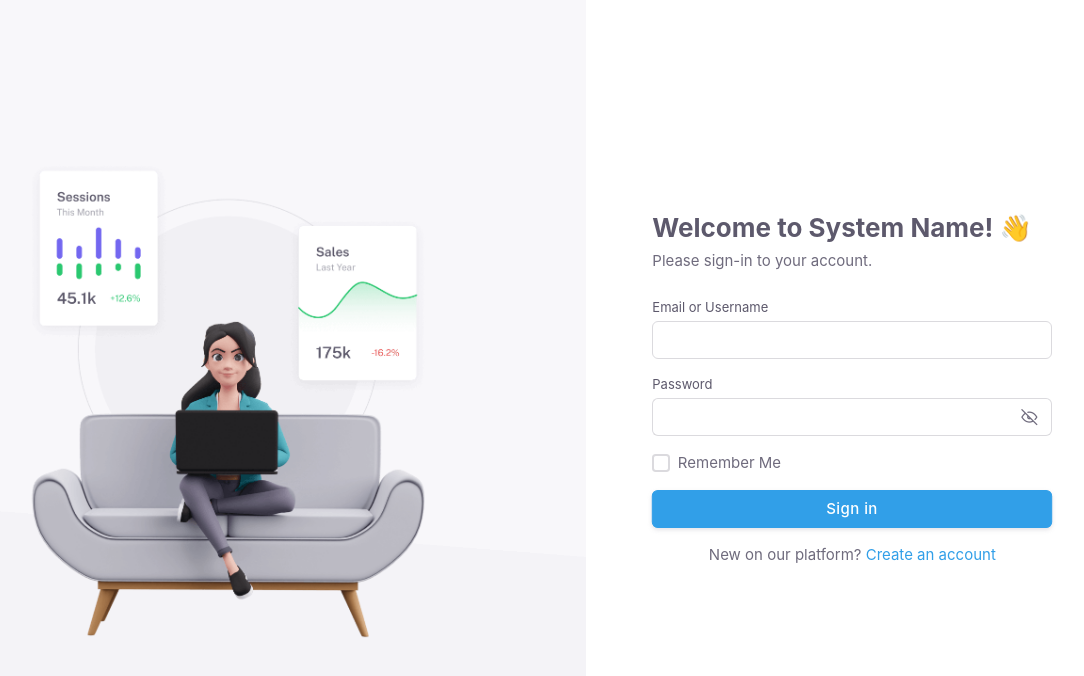
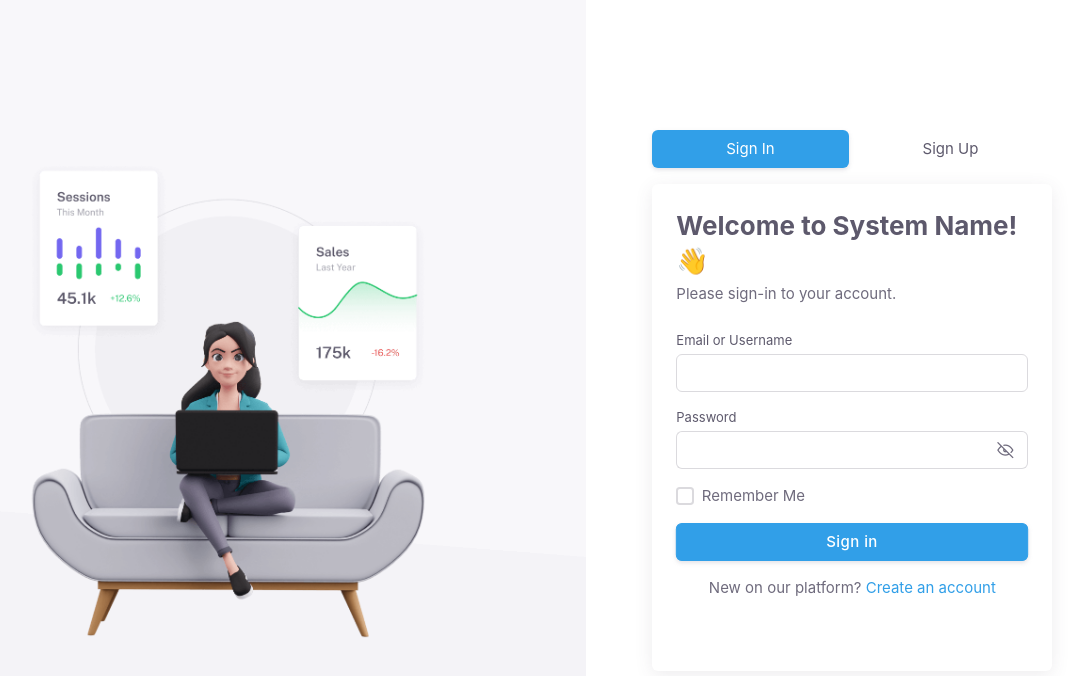
Before and after one commit to alonzojoe/lms, a React (Vite) app: page / in a window 1280 px wide. Shown: the top 676 px of the page, without its empty margins (161-1245 px from the left). Built offline with nearby package versions, Linux system fonts and the light colour scheme.

Commit message:
feat: Auth make tabular for Sign In and Sign Up with toggle component Login and Register

```diff
--- a/src/pages/Auth/Auth.jsx
+++ b/src/pages/Auth/Auth.jsx
@@ -1,7 +1,12 @@
 import AuthImg from "@/assets/images/auth-img.png";
 import Light from "@/assets/images/light.png";
 import "@/assets/vendor/css/pages/page-auth.css";
+import useToggle from "@/hooks/useToggle";
+import Login from "@/pages/Auth/components/Login";
+import Register from "@/pages/Auth/components/Register";
 const Auth = () => {
+  const [tab, toggleTab] = useToggle(false);
+
   return (
     <div className="authentication-wrapper authentication-cover authentication-bg">
       <div className="authentication-inner row">
@@ -68,79 +73,33 @@ const Auth = () => {
               </a>
             </div>
 
-            <h3 className="mb-1 fw-bold">Welcome to System Name! 👋</h3>
-            <p className="mb-4">Please sign-in to your account.</p>
-
-            <form
-              id="formAuthentication"
-              className="mb-3 fv-plugins-bootstrap5 fv-plugins-framework"
-              action="index.html"
-              method="POST"
-              noValidate="novalidate"
-            >
-              <div className="mb-3 fv-plugins-icon-container">
-                <label htmlFor="email" className="form-label">
-                  Email or Username
-                </label>
-                <input
-                  type="text"
-                  className="form-control"
-                  id="email"
-                  name="email-username"
-                  autoFocus=""
-                />
-                <div className="fv-plugins-message-container fv-plugins-message-container--enabled invalid-feedback"></div>
+            <div className="nav-align-top mb-4">
+              <ul className="nav nav-pills mb-3 nav-fill" role="tablist">
+                <li className="nav-item" role="presentation">
+                  <button
+                    type="button"
+                    role="tab"
+                    className={!tab ? `nav-link active` : `nav-link`}
+                    onClick={() => toggleTab()}
+                  >
+                    Sign In
+                  </button>
+                </li>
+                <li className="nav-item" role="presentation">
+                  <button
+                    type="button"
+                    className={tab ? `nav-link active` : `nav-link`}
+                    onClick={() => toggleTab()}
+                    role="tab"
+                  >
+                    Sign Up
+                  </button>
+                </li>
+              </ul>
+              <div className="tab-content">
+                {!tab ? <Login /> : <Register />}
               </div>
-              <div className="mb-3 form-password-toggle fv-plugins-icon-container">
-                <div className="d-flex justify-content-between">
-                  <label className="form-label" htmlFor="password">
-                    Password
-                  </label>
-                  {/* <a href="auth-forgot-password-cover.html">
-                    <small>Forgot Password?</small>
-                  </a> */}
-                </div>
-                <div className="input-group input-group-merge has-validation">
-                  <input
-                    type="password"
-                    id="password"
-                    className="form-control"
-                    name="password"
-                    aria-describedby="password"
-                  />
-                  <span className="input-group-text cursor-pointer">
-                    <i className="ti ti-eye-off"></i>
-                  </span>
-                </div>
-                <div className="fv-plugins-message-container fv-plugins-message-container--enabled invalid-feedback"></div>
-              </div>
-              <div className="mb-3">
-                <div className="form-check">
-                  <input
-                    className="form-check-input"
-                    type="checkbox"
-                    id="remember-me"
-                  />
-                  <label className="form-check-label" htmlFor="remember-me">
-                    {" "}
-                    Remember Me{" "}
-                  </label>
-                </div>
-              </div>
-              <button className="btn btn-primary d-grid w-100 waves-effect waves-light">
-                Sign in
-              </button>
-              <input type="hidden" />
-            </form>
-
-            <p className="text-center">
-              <span>New on our platform?</span>{" "}
-              <a href="auth-register-cover.html">
-                <span>Create an account</span>
-              </a>
-            </p>
-
-            <div className="divider my-4"></div>
+            </div>
           </div>
         </div>
       </div>
--- /dev/null
+++ b/src/pages/Auth/components/Login.jsx
@@ -0,0 +1,81 @@
+const Login = () => {
+  return (
+    <>
+      <h3 className="mb-1 fw-bold">Welcome to System Name! 👋</h3>
+      <p className="mb-4">Please sign-in to your account.</p>
+
+      <form
+        id="formAuthentication"
+        className="mb-3 fv-plugins-bootstrap5 fv-plugins-framework"
+        action="index.html"
+        method="POST"
+        noValidate="novalidate"
+      >
+        <div className="mb-3 fv-plugins-icon-container">
+          <label htmlFor="email" className="form-label">
+            Email or Username
+          </label>
+          <input
+            type="text"
+            className="form-control"
+            id="email"
+            name="email-username"
+            autoFocus=""
+          />
+          <div className="fv-plugins-message-container fv-plugins-message-container--enabled invalid-feedback"></div>
+        </div>
+        <div className="mb-3 form-password-toggle fv-plugins-icon-container">
+          <div className="d-flex justify-content-between">
+            <label className="form-label" htmlFor="password">
+              Password
+            </label>
+            {/* <a href="auth-forgot-password-cover.html">
+        <small>Forgot Password?</small>
+      </a> */}
+          </div>
+          <div className="input-group input-group-merge has-validation">
+            <input
+              type="password"
+              id="password"
+              className="form-control"
+              name="password"
+              aria-describedby="password"
+            />
+            <span className="input-group-text cursor-pointer">
+              <i className="ti ti-eye-off"></i>
+            </span>
+          </div>
+          <div className="fv-plugins-message-container fv-plugins-message-container--enabled invalid-feedback"></div>
+        </div>
+        <div className="mb-3">
+          <div className="form-check">
+            <input
+              className="form-check-input"
+              type="checkbox"
+              id="remember-me"
+            />
+            <label className="form-check-label" htmlFor="remember-me">
+              {" "}
+              Remember Me{" "}
+            </label>
+          </div>
+        </div>
+        <button className="btn btn-primary d-grid w-100 waves-effect waves-light">
+          Sign in
+        </button>
+        <input type="hidden" />
+      </form>
+
+      <p className="text-center">
+        <span>New on our platform?</span>{" "}
+        <a href="auth-register-cover.html">
+          <span>Create an account</span>
+        </a>
+      </p>
+
+      <div className="divider my-4"></div>
+    </>
+  );
+};
+
+export default Login;
--- /dev/null
+++ b/src/pages/Auth/components/Register.jsx
@@ -0,0 +1,103 @@
+import { useId } from "react";
+
+const Register = () => {
+  const elId = useId();
+
+  return (
+    <>
+      <h3 className="mb-1 fw-bold">Account Registration</h3>
+      <p className="mb-4">Create your account</p>
+
+      <form className="mb-3 fv-plugins-bootstrap5 fv-plugins-framework">
+        <div className="mb-3 fv-plugins-icon-container">
+          <label htmlFor={`${elId}-name`} className="form-label">
+            Name
+          </label>
+          <input
+            type="text"
+            className="form-control"
+            id={`${elId}-name`}
+            name="name"
+            autoFocus=""
+          />
+          <div className="fv-plugins-message-container fv-plugins-message-container--enabled invalid-feedback"></div>
+        </div>
+        <div className="mb-3 fv-plugins-icon-container">
+          <label htmlFor={`${elId}-email`} className="form-label">
+            Email
+          </label>
+          <input
+            type="text"
+            className="form-control"
+            id={`${elId}-email`}
+            name="email"
+            autoFocus=""
+          />
+          <div className="fv-plugins-message-container fv-plugins-message-container--enabled invalid-feedback"></div>
+        </div>
+        <div className="mb-3 form-password-toggle fv-plugins-icon-container">
+          <div className="d-flex justify-content-between">
+            <label className="form-label" htmlFor={`${elId}-password`}>
+              Password
+            </label>
+            {/* <a href="auth-forgot-password-cover.html">
+            <small>Forgot Password?</small>
+          </a> */}
+          </div>
+          <div className="input-group input-group-merge has-validation">
+            <input
+              type="password"
+              id={`${elId}-password`}
+              className="form-control"
+              name="password"
+              aria-describedby="password"
+            />
+            <span className="input-group-text cursor-pointer">
+              <i className="ti ti-eye-off"></i>
+            </span>
+          </div>
+          <div className="fv-plugins-message-container fv-plugins-message-container--enabled invalid-feedback"></div>
+        </div>
+
+        <div className="mb-3 form-password-toggle fv-plugins-icon-container">
+          <div className="d-flex justify-content-between">
+            <label className="form-label" htmlFor={`${elId}-cpassword`}>
+              Confirm Password
+            </label>
+            {/* <a href="auth-forgot-password-cover.html">
+            <small>Forgot Password?</small>
+          </a> */}
+          </div>
+          <div className="input-group input-group-merge has-validation">
+            <input
+              type="password"
+              id={`${elId}-cpassword`}
+              className="form-control"
+              name="password"
+              aria-describedby="password"
+            />
+            <span className="input-group-text cursor-pointer">
+              <i className="ti ti-eye-off"></i>
+            </span>
+          </div>
+          <div className="fv-plugins-message-container fv-plugins-message-container--enabled invalid-feedback"></div>
+        </div>
+        <button className="btn btn-primary d-grid w-100 waves-effect waves-light">
+          Sign up
+        </button>
+        <input type="hidden" />
+      </form>
+
+      <p className="text-center">
+        <span>Already have an account?</span>{" "}
+        <a href="auth-register-cover.html">
+          <span>Click here to log in</span>
+        </a>
+      </p>
+
+      <div className="divider my-4"></div>
+    </>
+  );
+};
+
+export default Register;
```
